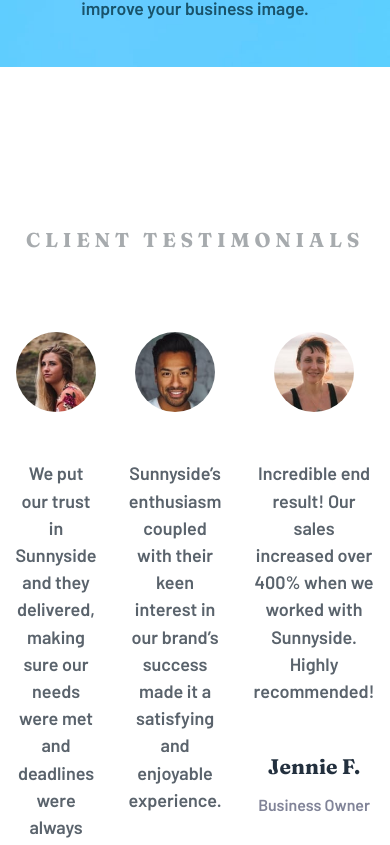
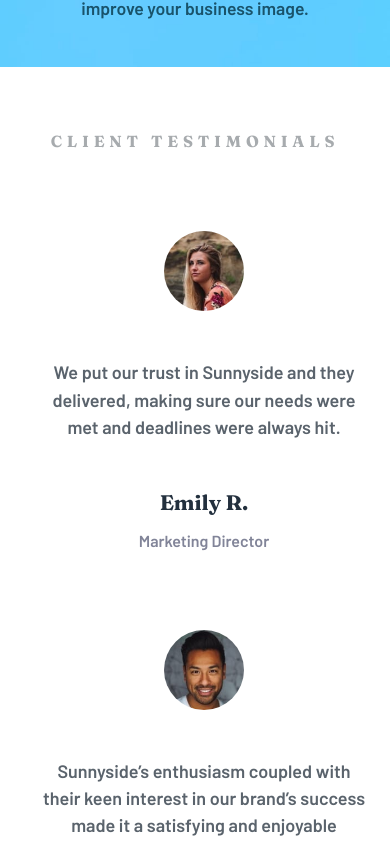
Before and after one commit to annaluizacamargo/sunnyside, a React (Create React App) app: page / in a window 390 px wide. Shown: the part 3270-4115 px from the top of the page. Built offline with nearby package versions, Linux system fonts and the light colour scheme.

Commit message:
style(BoxTestimonials): add responsive style

```diff
--- a/src/components/person/index.js
+++ b/src/components/person/index.js
@@ -13,7 +13,7 @@
             <h3>{namePerson}</h3>
             <p>{functionPerson}</p>
         </div>
-    )
+    );
 };
 
 export default Person;
--- a/src/containers/box_testimonials/style.css
+++ b/src/containers/box_testimonials/style.css
@@ -1,5 +1,5 @@
 .box-testimonials {
-    margin: 10rem 0;
+    margin: 15% 0;
 }
 
 .box-testimonials h5 {
@@ -15,4 +15,23 @@
     display: flex;
     align-items: flex-start;
     justify-content: center;
+    box-sizing: border-box;
 }
+
+/*Responsividade*/
+@media (max-width: 759px) {
+    .box-testimonials h5 {
+        color: var(--blue-grayish);
+        margin: 4rem 0;
+        font-family: var(--font-fraunces);
+        text-transform: uppercase;
+        letter-spacing: 0.3rem;
+        font-size: 1rem;
+    }
+
+    .box-testimonials div {
+        flex-direction: column;
+        padding: 0 0.75rem;
+        padding-bottom: 3rem;
+    }
+}
```
